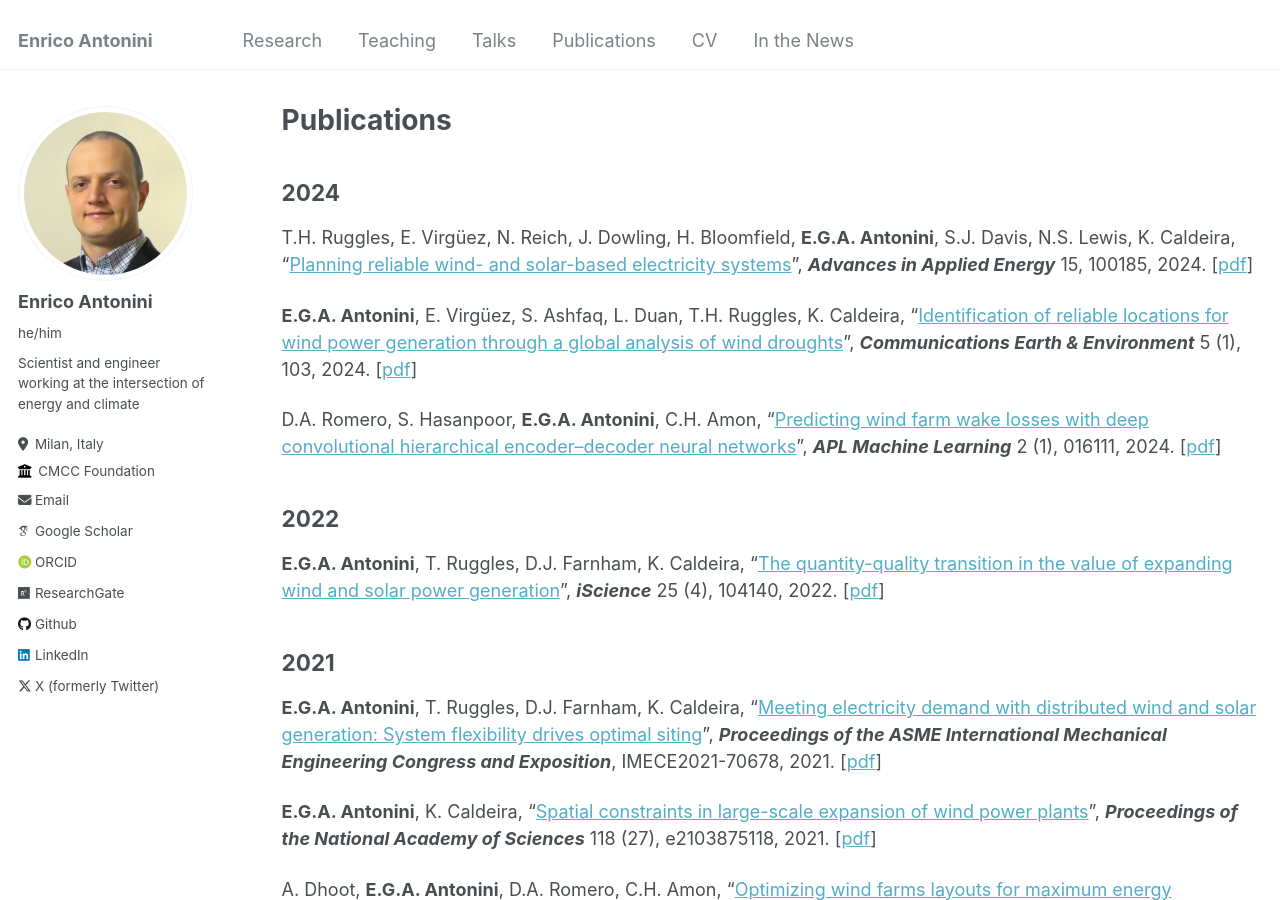
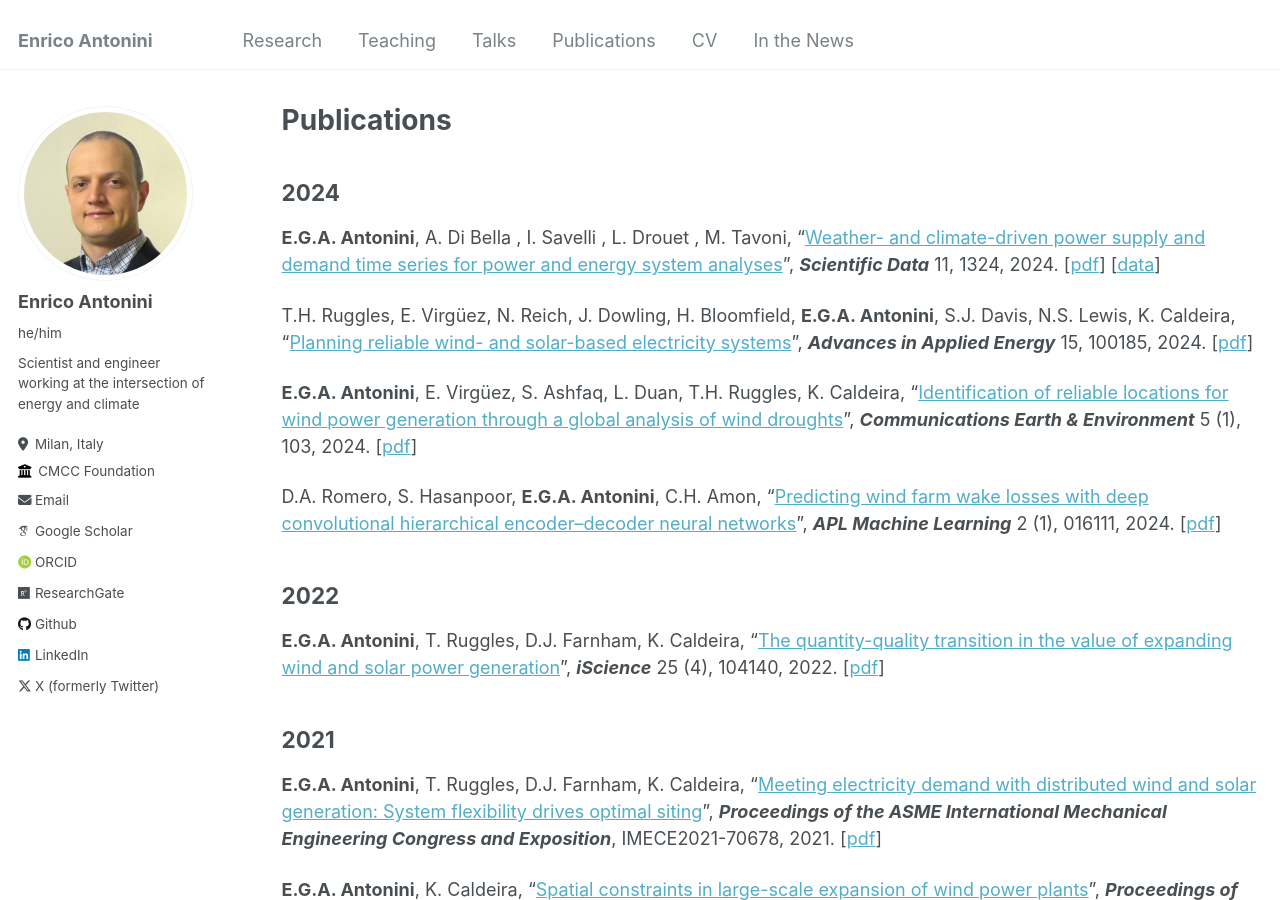
Before and after one commit to eantonini/eantonini.github.io, a Jekyll site: the page built from _pages/publications.md, in a window 1280 px wide and 900 px high. Built offline with Jekyll 4.4.1, drawn with Linux system fonts in a browser that asks for light colours; some web fonts are replaced.

Commit message:
Updated papers

```diff
--- a/_pages/publications.md
+++ b/_pages/publications.md
@@ -6,6 +6,8 @@ author_profile: true
 ---
 
 ## 2024
+
+**E.G.A. Antonini**, A. Di Bella , I. Savelli , L. Drouet , M. Tavoni, "[Weather- and climate-driven power supply and demand time series for power and energy system analyses](https://doi.org/10.1038/s41597-024-04129-8)", **_Scientific Data_** 11, 1324, 2024. [[pdf](papers/Antonini et al. (2024), Weather- and climate-driven power supply and demand time series for power and energy system analyses.pdf)] [[data](https://doi.org/10.5281/zenodo.12634069)]
 
 T.H. Ruggles, E. Virgüez, N. Reich, J. Dowling, H. Bloomfield, **E.G.A. Antonini**, S.J. Davis, N.S. Lewis, K. Caldeira, “[Planning reliable wind- and solar-based electricity systems](https://doi.org/10.1016/j.adapen.2024.100185)”, **_Advances in Applied Energy_** 15, 100185, 2024. [[pdf](/papers/Ruggles et al. (2024), Planning reliable wind- and solar-based electricity systems.pdf)]
 
```
Also changed, not shown: 1 other file.
